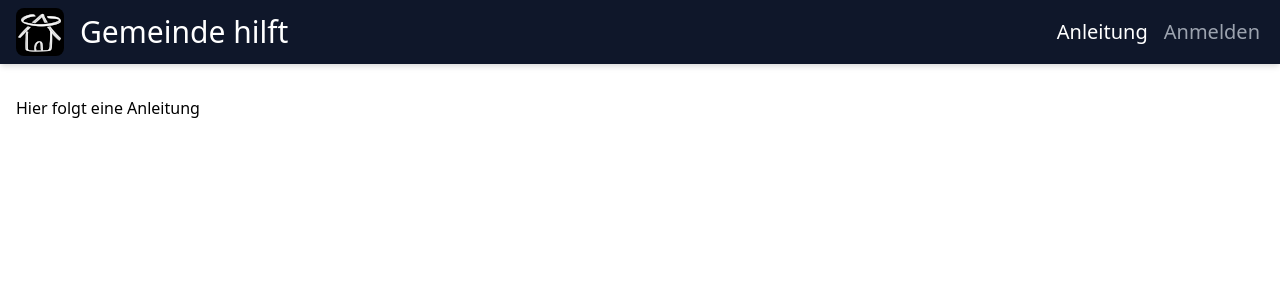
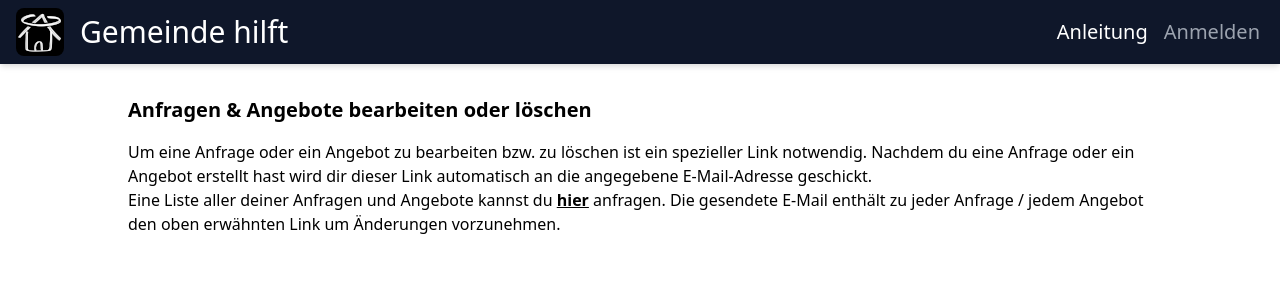
Before and after one commit to sdoering01/gemeinde-hilft, a Next.js app in the folder web/: page /instructions in a window 1280 px wide. Shown: the top 300 px of the page. Built offline with nearby package versions, Linux system fonts and the light colour scheme.

Commit message:
Add instructions for requesting token mail

```diff
--- a/web/pages/instructions.tsx
+++ b/web/pages/instructions.tsx
@@ -1,7 +1,35 @@
+import Link from 'next/link';
+
 interface Props {}
 
 const InstructionsPage: React.FC<Props> = () => {
-    return <div>Hier folgt eine Anleitung</div>;
+    return (
+        <div className="max-w-5xl mx-auto">
+            <div>
+                <h3 className="text-xl mb-4 font-semibold">
+                    Anfragen & Angebote bearbeiten oder löschen
+                </h3>
+                <div>
+                    <p>
+                        Um eine Anfrage oder ein Angebot zu bearbeiten bzw. zu
+                        löschen ist ein spezieller Link notwendig. Nachdem du
+                        eine Anfrage oder ein Angebot erstellt hast wird dir
+                        dieser Link automatisch an die angegebene E-Mail-Adresse
+                        geschickt.
+                    </p>
+                    <p>
+                        Eine Liste aller deiner Anfragen und Angebote kannst du{' '}
+                        <Link href="/resendTokens">
+                            <a className="underline font-semibold">hier</a>
+                        </Link>{' '}
+                        anfragen. Die gesendete E-Mail enthält zu jeder Anfrage
+                        / jedem Angebot den oben erwähnten Link um Änderungen
+                        vorzunehmen.
+                    </p>
+                </div>
+            </div>
+        </div>
+    );
 };
 
 export default InstructionsPage;
--- /dev/null
+++ b/web/pages/resendTokens.tsx
@@ -0,0 +1,19 @@
+import Card from '../components/Card';
+import LoggedInExlusive from '../components/LoggedInExlusive';
+
+interface Props {}
+
+const ResendTokensPage: React.FC<Props> = () => {
+    return (
+        <LoggedInExlusive>
+            <Card className="mx-auto">
+                <h2 className="text-3xl text-center">
+                    Liste aller deiner Anfragen & Angebote beantragen
+                </h2>
+                <hr className="my-4" />
+            </Card>
+        </LoggedInExlusive>
+    );
+};
+
+export default ResendTokensPage;
```
